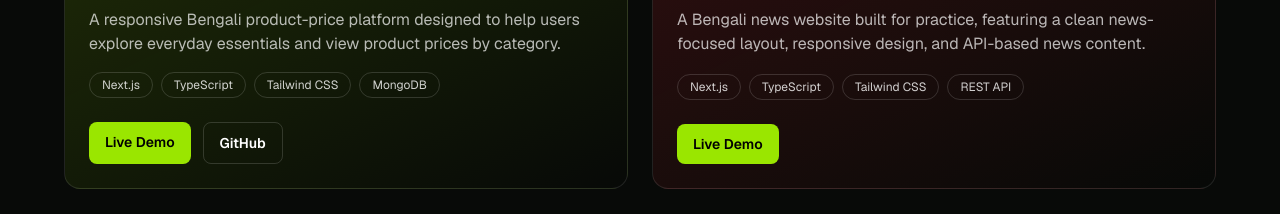
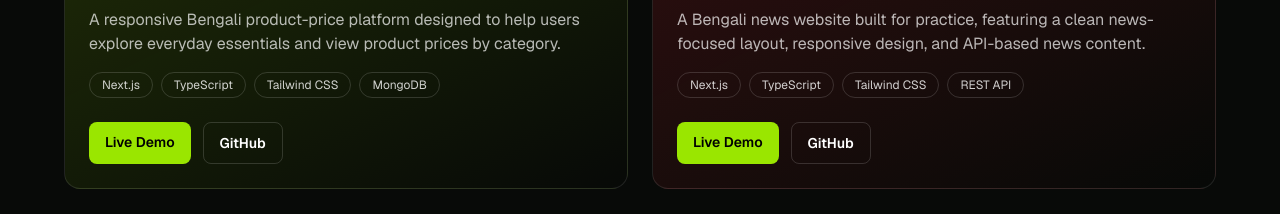
Before and after one commit to eng-sohid/Sohid-Portfolio, a Next.js app: page / in a window 1280 px wide. Shown: the part 3720-3934 px from the top of the page. Built offline with nearby package versions, Linux system fonts and the light colour scheme; no server answers.

Commit message:
Github Link Added

```diff
--- a/src/data/site.ts
+++ b/src/data/site.ts
@@ -78,8 +78,8 @@ export const projects: Project[] = [
     tech: ["Next.js", "TypeScript", "Tailwind CSS", "REST API"],
     gradient: "from-red-500/15",
     accent: "text-red-400",
-    demo: "https://bangla-news-24-neon.vercel.app/",
-    // github: "https://github.com/eng-sohid/<repo-name>", // add when the repo is public
+    demo: "https://bangla-news-24-neon.vercel.app",
+    github: "https://github.com/eng-sohid/Bangla-News-24",
   },
 ];
 
```
